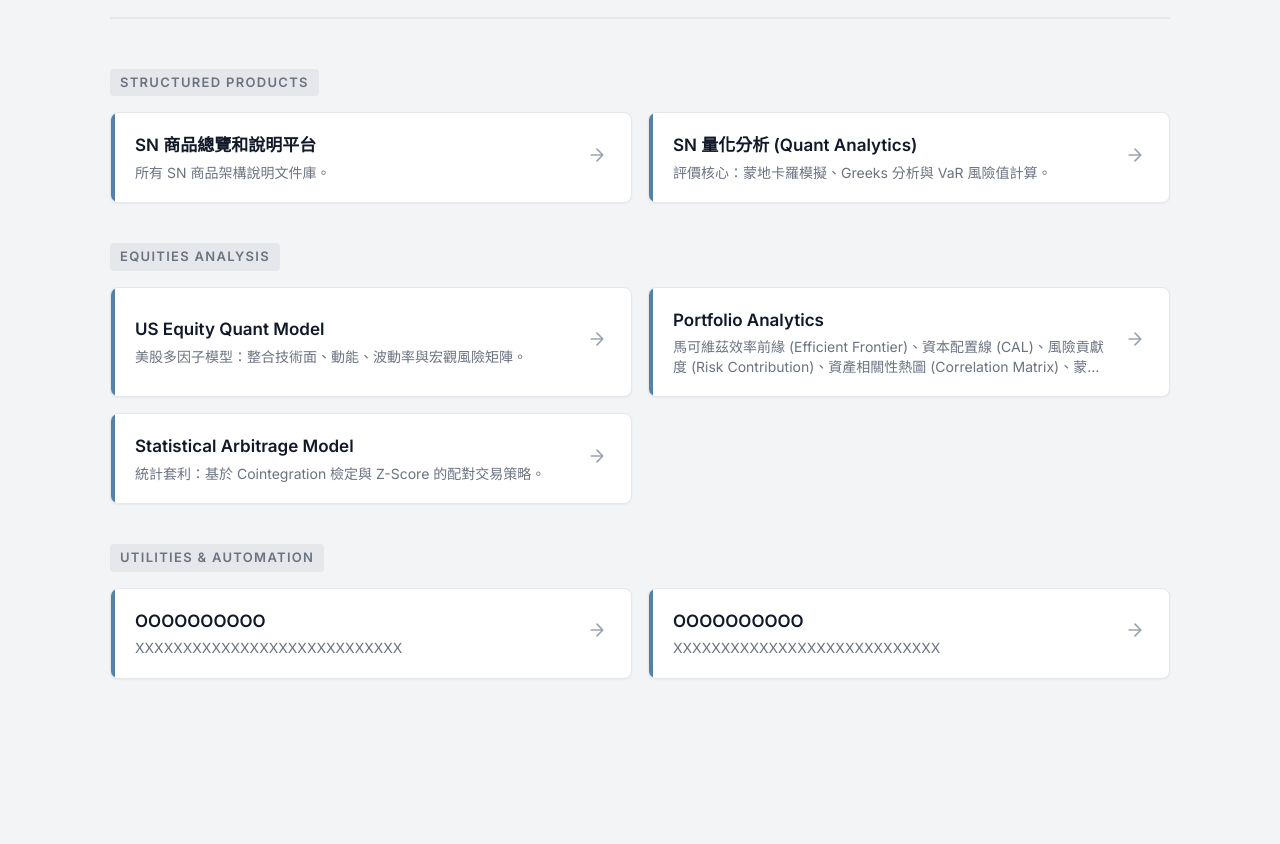
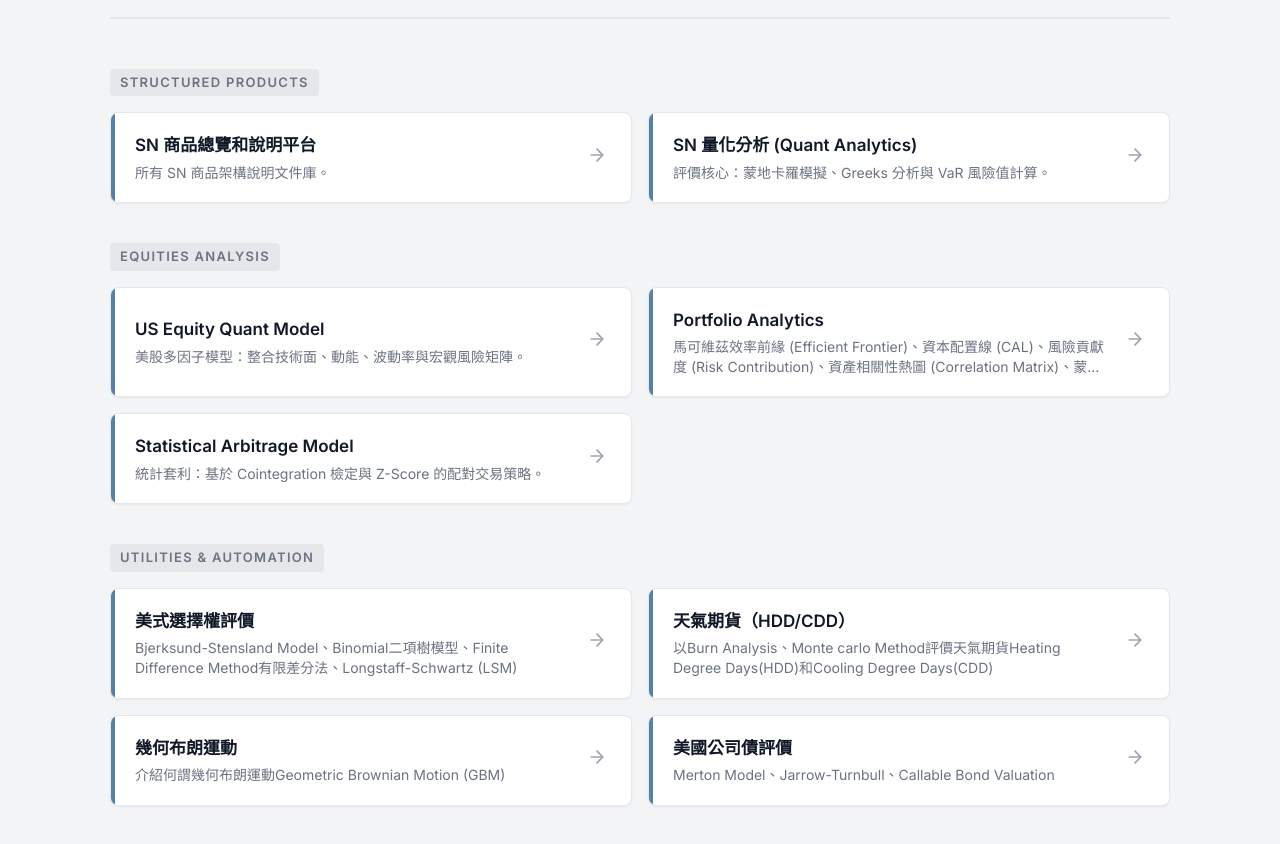
Before and after one commit to Finatticus/structuredproductanalysis, a plain HTML site: page main.html in a window 1280 px wide. Shown: the part 136-980 px from the top of the page. Before the commit the page ends 915 px from the top, so only its background shows below. Drawn offline with Linux system fonts and the light colour scheme.

Commit message:
Update main.html

```diff
--- a/main.html
+++ b/main.html
@@ -277,20 +277,41 @@
         </div>
         <div class="grid">
 
-            <a href="outlook_vba.html" class="tool-card">
+            <a href="AmericanOption.html" class="tool-card">
                 <div class="card-content">
-                    <h3>OOOOOOOOOO</h3>
-                    <p>XXXXXXXXXXXXXXXXXXXXXXXXXXXX</p>
+                    <h3>美式選擇權評價</h3>
+                    <p>Bjerksund-Stensland Model、Binomial二項樹模型、Finite Difference Method有限差分法、Longstaff-Schwartz (LSM)</p>
                 </div>
                 <div class="card-action">
                     <svg width="20" height="20" viewBox="0 0 24 24" fill="none" stroke="currentColor" stroke-width="2" stroke-linecap="round" stroke-linejoin="round"><path d="M5 12h14M12 5l7 7-7 7"/></svg>
                 </div>
             </a>
 
-            <a href="settings.html" class="tool-card">
+            <a href="WeatherFutures.html" class="tool-card">
                 <div class="card-content">
-                    <h3>OOOOOOOOOO</h3>
-                    <p>XXXXXXXXXXXXXXXXXXXXXXXXXXXX</p>
+                    <h3>天氣期貨（HDD/CDD）</h3>
+                    <p>以Burn Analysis、Monte carlo Method評價天氣期貨Heating Degree Days(HDD)和Cooling Degree Days(CDD)</p>
+                </div>
+                <div class="card-action">
+                    <svg width="20" height="20" viewBox="0 0 24 24" fill="none" stroke="currentColor" stroke-width="2" stroke-linecap="round" stroke-linejoin="round"><path d="M5 12h14M12 5l7 7-7 7"/></svg>
+                </div>
+            </a>
+
+
+            <a href="BrownianMotion.html" class="tool-card">
+                <div class="card-content">
+                    <h3>幾何布朗運動</h3>
+                    <p>介紹何謂幾何布朗運動Geometric Brownian Motion (GBM)</p>
+                </div>
+                <div class="card-action">
+                    <svg width="20" height="20" viewBox="0 0 24 24" fill="none" stroke="currentColor" stroke-width="2" stroke-linecap="round" stroke-linejoin="round"><path d="M5 12h14M12 5l7 7-7 7"/></svg>
+                </div>
+            </a>
+
+            <a href="CorporateBond.html" class="tool-card">
+                <div class="card-content">
+                    <h3>美國公司債評價</h3>
+                    <p>Merton Model、Jarrow-Turnbull、Callable Bond Valuation</p>
                 </div>
                 <div class="card-action">
                     <svg width="20" height="20" viewBox="0 0 24 24" fill="none" stroke="currentColor" stroke-width="2" stroke-linecap="round" stroke-linejoin="round"><path d="M5 12h14M12 5l7 7-7 7"/></svg>
```
